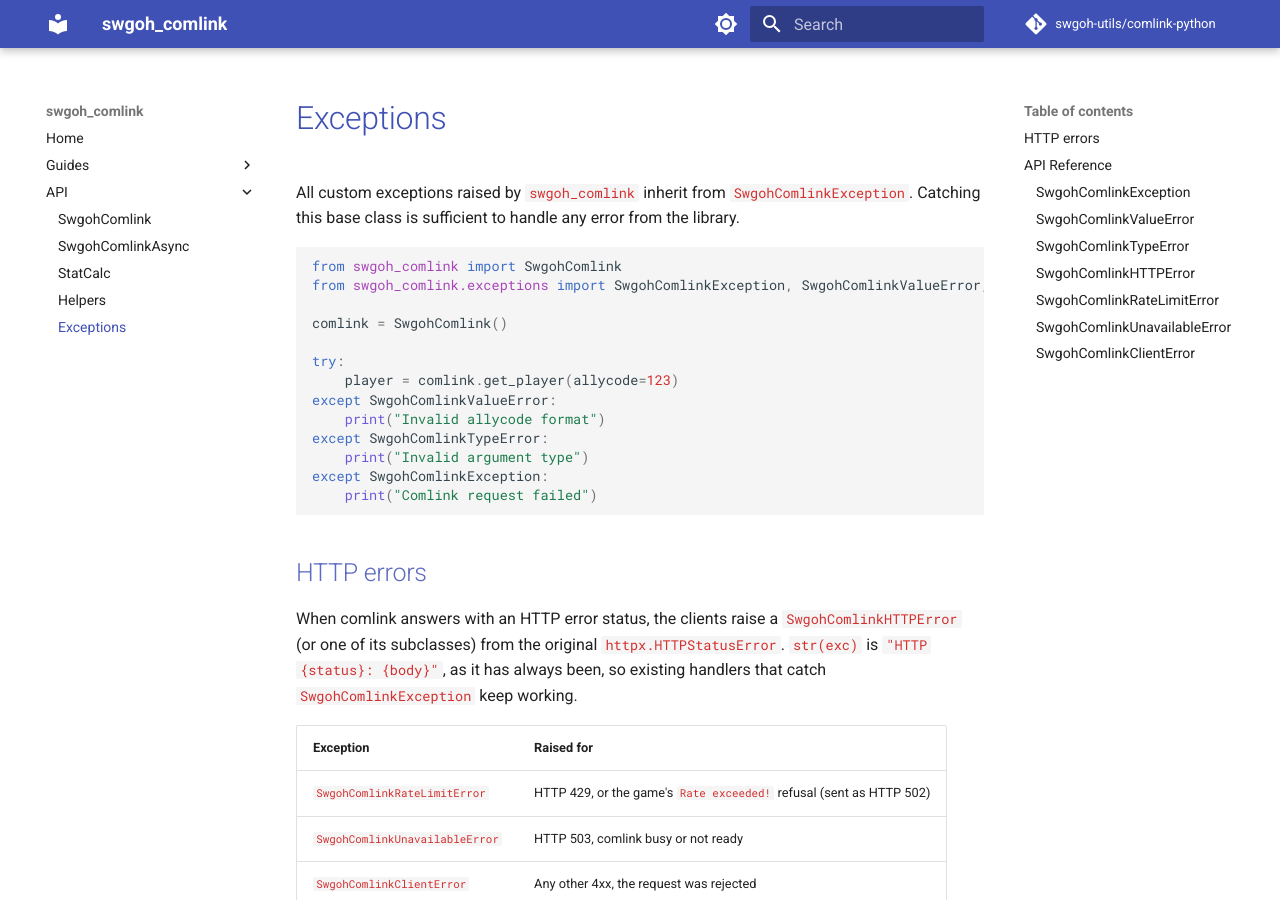
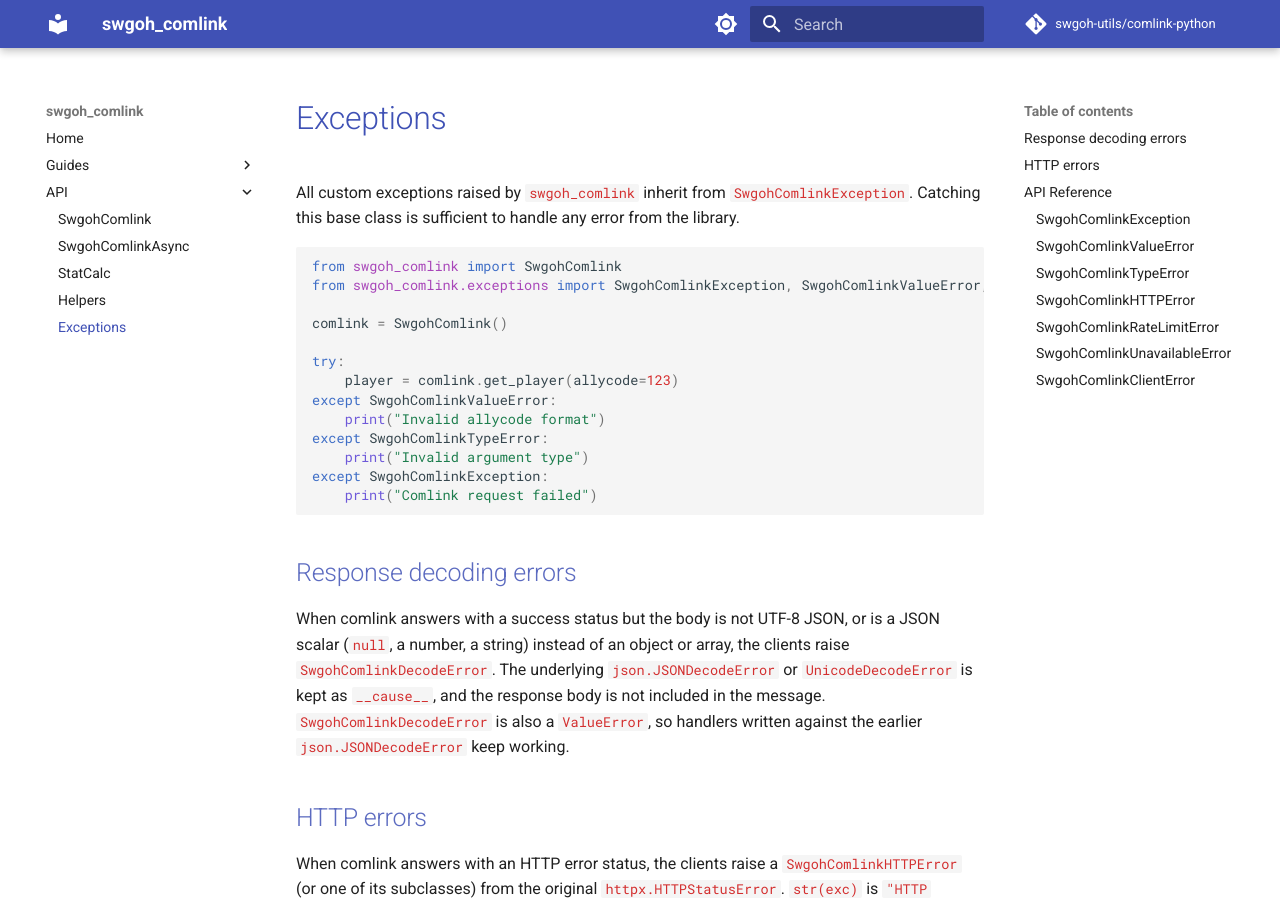
Before and after one commit to swgoh-utils/comlink-python, an MkDocs documentation site: the page built from docs/api/exceptions.md, in a window 1280 px wide and 900 px high. Built offline with MkDocs 1.6.1 and Material for MkDocs 9.7.7, drawn with Linux system fonts in a browser that asks for light colours; comment, search, counter and statistics services are not loaded; the version menu is left out.

Commit message:
fix(client): keep SwgohComlinkDecodeError a ValueError and document it
Undecodable responses used to escape as json.JSONDecodeError, a ValueError.
Inheriting ValueError keeps existing handlers working. Document the error in
the exceptions reference and make the body-not-echoed test assertion
explicit.

Co-Authored-By: Claude Opus 5.5 <noreply@anthropic.com>

````diff
--- a/docs/api/exceptions.md
+++ b/docs/api/exceptions.md
@@ -19,6 +19,16 @@ except SwgohComlinkTypeError:
 except SwgohComlinkException:
     print("Comlink request failed")
 ```
+
+## Response decoding errors
+
+When comlink answers with a success status but the body is not UTF-8 JSON, or
+is a JSON scalar (`null`, a number, a string) instead of an object or array,
+the clients raise `SwgohComlinkDecodeError`. The underlying
+`json.JSONDecodeError` or `UnicodeDecodeError` is kept as `__cause__`, and the
+response body is not included in the message. `SwgohComlinkDecodeError` is
+also a `ValueError`, so handlers written against the earlier
+`json.JSONDecodeError` keep working.
 
 ## HTTP errors
 
````
Also changed, not shown: 2 other files.
